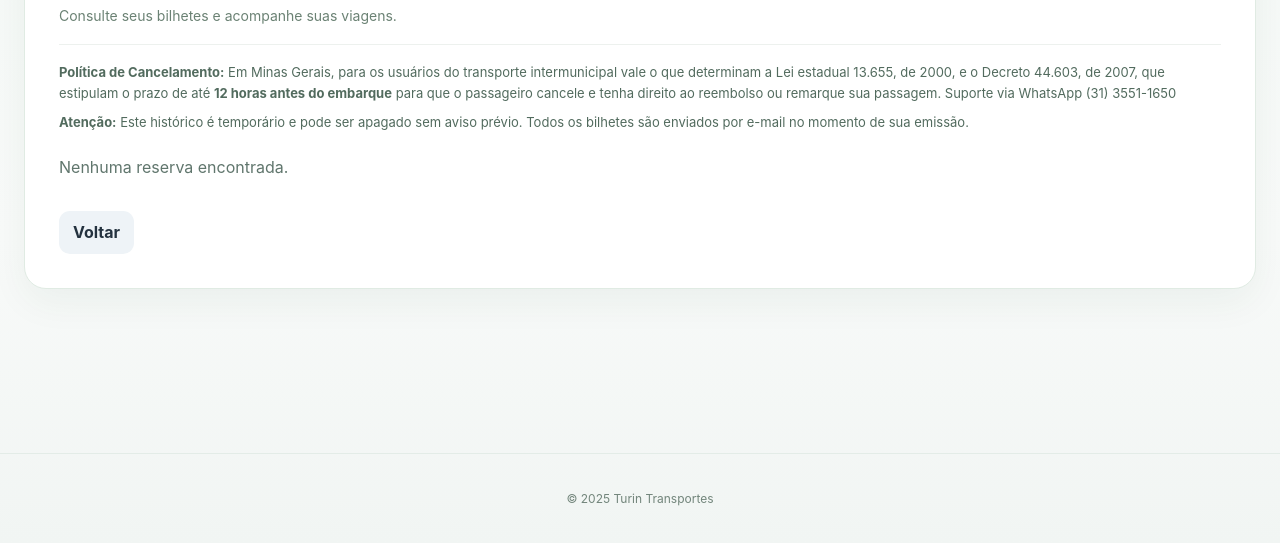
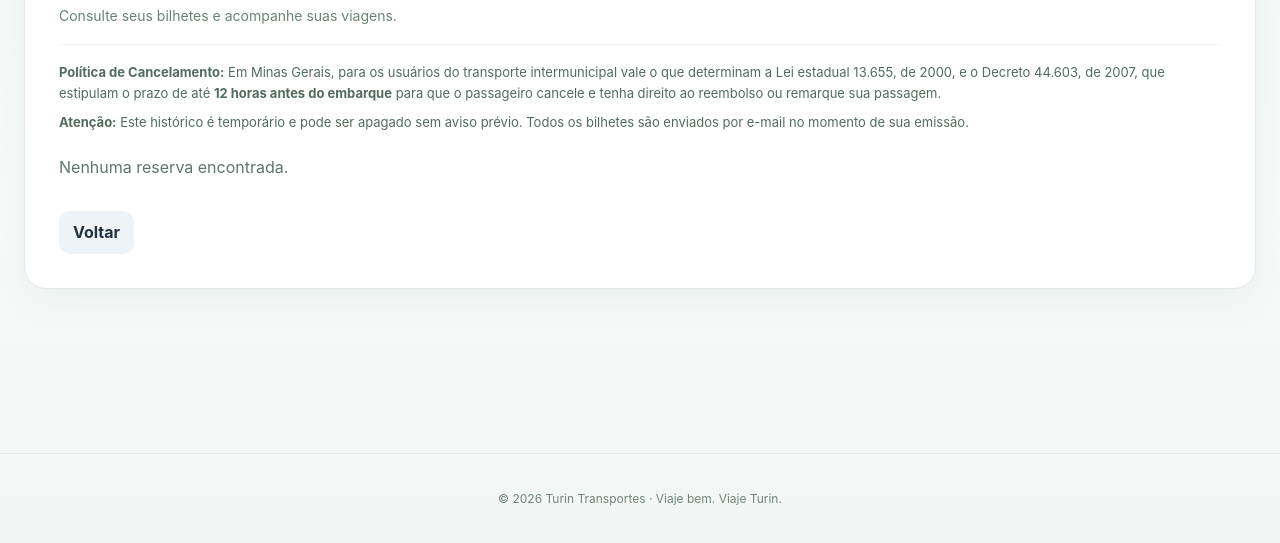
Before and after one commit to brunofpbb/turin-sitevendas, a website: page sitevendas/profile.html in a window 1280 px wide. Shown: the part 257-800 px from the top of the page. Drawn offline with Linux system fonts and the light colour scheme; no server answers; sample sign-in values are in the browser's storage.

Commit message:
Update profile.html

```diff
--- a/sitevendas/profile.html
+++ b/sitevendas/profile.html
@@ -50,7 +50,6 @@
       <p class="mute profile-notice">
         <b>Política de Cancelamento:</b> Em Minas Gerais, para os usuários do transporte intermunicipal vale o que determinam a Lei estadual 13.655, de 2000, e o
            Decreto 44.603, de 2007, que estipulam o prazo de até <b>12 horas antes do embarque</b> para que o passageiro cancele e tenha direito ao reembolso ou remarque sua passagem.
-           Suporte via WhatsApp (31) 3551-1650
       </p>
 
 
@@ -70,7 +69,7 @@
   </main>
 
   <footer>
-    <p>&copy; 2025 Turin Transportes</p>
+    <p>&copy; 2026 Turin Transportes · Viaje bem. Viaje Turin.</p>
   </footer>
 </body>
 </html>
```
